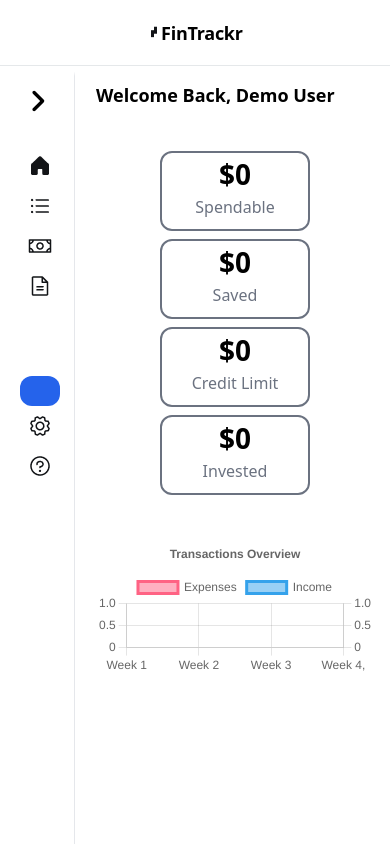
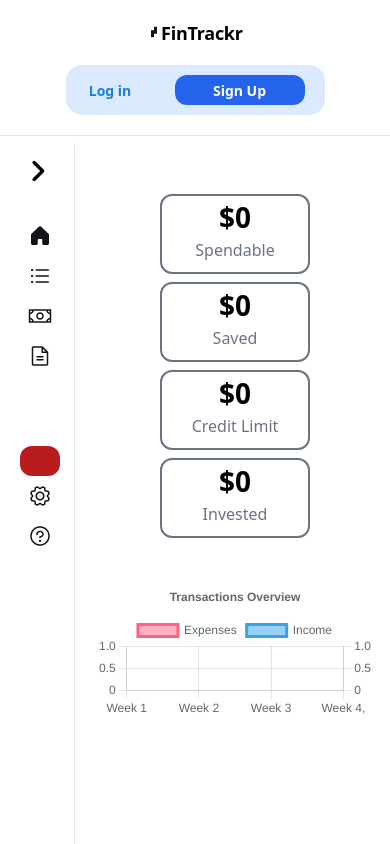
Before and after one commit to ShiiFt38/Finance-Tracker, a React (Create React App) app: page /Dashboard in a window 390 px wide. Shown: the top 844 px of the page. Built offline with nearby package versions, Linux system fonts and the light colour scheme.

Commit message:
Auth0 Security Authentication

```diff
--- a/package.json
+++ b/package.json
@@ -3,6 +3,7 @@
   "version": "0.1.0",
   "private": true,
   "dependencies": {
+    "@auth0/auth0-react": "^2.2.4",
     "@fortawesome/fontawesome-svg-core": "^6.6.0",
     "@fortawesome/free-brands-svg-icons": "^6.5.1",
     "@fortawesome/free-regular-svg-icons": "^6.5.1",
--- a/src/Components/Button.js
+++ b/src/Components/Button.js
@@ -8,7 +8,7 @@ function Button({text, onClick, iconSrc, iconAlt, link, width}) {
   return (
     <Link to={link}>
       <button
-        className={`flex justify-center align-middle items-center px-8 py-2.5 mt-3.5 font-bold whitespace-nowrap ${accentColor} rounded-xl text-white sm:w-[130px] ${width} sm:h-[30px] md:h-[35px] hover:bg-[#637587] transition-all duration-1000ms ease-in max-md:px-5 cursor-pointer`}
+        className={`flex justify-center align-middle items-center px-8 py-2.5 my-[10px] mx-[20px] font-bold whitespace-nowrap ${accentColor} rounded-xl text-white sm:w-[130px] ${width} sm:h-[30px] md:h-[35px] hover:bg-[#637587] transition-all duration-1000ms ease-in max-md:px-5 cursor-pointer`}
         onClick={onClick}
       >
         {iconSrc && <img src={iconSrc} alt={iconAlt} className="w-5 h-5 aspect-square mr-2" />}
--- a/src/Components/Dashside.js
+++ b/src/Components/Dashside.js
@@ -4,23 +4,25 @@ import Transactionicon from '../assets/transaction.png'
 import Budgetsicon from '../assets/budget.png';
 // import Goalsicon from '../assets/Goals.png';
 import Reportsicon from '../assets/Reports.png'
-import Settingsicon from  "../assets/Settings.png";
+import Settingsicon from "../assets/Settings.png";
 import Helpicon from '../assets/Help.png';
-import Logout from '../assets/right-from-bracket-solid.svg'
+// import Logout from '../assets/right-from-bracket-solid.svg'
 import { Link } from 'react-router-dom';
-import { useAccentColor } from '../Context/AccentColorContext';
+// import { useAccentColor } from '../Context/AccentColorContext';
+import LogOut from './LogOut';
+
 
 const Dashside = () => {
     const [open, setOpen] = useState(false);
 
-    const { accentColor } = useAccentColor();
+    // const { accentColor } = useAccentColor();
 
     const Menus = [
-        {name: "Dashboard", icon: Homeicon, alt: "home", link: "/Dashboard"},
-        {name: "Transactions", icon:Transactionicon, alt: "transaction", link: "/Transactions"},
-        {name: "Budgets", icon: Budgetsicon, alt: "Budget", link: "/Budgets" },
+        { name: "Dashboard", icon: Homeicon, alt: "home", link: "/Dashboard" },
+        { name: "Transactions", icon: Transactionicon, alt: "transaction", link: "/Transactions" },
+        { name: "Budgets", icon: Budgetsicon, alt: "Budget", link: "/Budgets" },
         // {name: "Goals", icon: Goalsicon, alt: "Goals", link: " "},
-        {name: "Reports", icon: Reportsicon, alt: "Reports", link: "/Reports"}
+        { name: "Reports", icon: Reportsicon, alt: "Reports", link: "/Reports" }
     ];
 
     return (
@@ -28,7 +30,9 @@ const Dashside = () => {
             <nav className='h-full overflow-hidden sticky flex flex-col space-y-3 pt-5 px-5 border-r shadow-sm'>
                 <div>
 
-                {open ? <img src="./images/angle-left-solid.svg" className='w-[17px] h-[30px] mb-[30px] cursor-pointer' alt="open menu" onClick={() => {setOpen(!open)}}></img> : <img src="./images/angle-right-solid.svg" className='w-[17px] h-[30px] mx-auto mb-[30px] cursor-pointer' alt="close menu" onClick={() => {setOpen(!open)}}></img>}
+                    {open ?
+                        <img src="./images/angle-left-solid.svg" className='w-[17px] h-[30px] mb-[30px] cursor-pointer' alt="open menu" onClick={() => { setOpen(!open) }}></img>
+                        : <img src="./images/angle-right-solid.svg" className='w-[17px] h-[30px] mx-auto mb-[30px] cursor-pointer' alt="close menu" onClick={() => { setOpen(!open) }}></img>}
 
                     {Menus.map(menu => {
                         return (
@@ -39,13 +43,7 @@ const Dashside = () => {
                         )
                     })}
                     <div>
-                <Link to='/'>
-                <button
-                  className={`flex justify-center align-middle items-center mt-[70px] font-bold ${accentColor} gap-2 rounded-xl text-white ${open ? 'w-[150px] px-6' : 'w-[40px] px-0'} h-[30px] hover:bg-[#637587] transition-all duration-1000ms ease-in max-md:px-5 cursor-pointer`}>
-                  <img src={Logout} alt="Logout" className="w-5 aspect-square m-auto" />
-                  <span className={`${!open ? 'translate-x-[-208px] hidden' : 'translate-x-0'} w-full `}>Log Out</span>
-                </button>
-                </Link>
+                        <LogOut open={open}/>
 
                         <Link to='/Settings' className={`flex px-2 w-[180px] sticky space-x-3 ${!open ? 'hover:none' : 'sm:hover:none md:hover:bg-gray-300'} p-2 rounded-xl`}>
                             <img className={`${!open ? 'sm:hover:bg-gray-200' : 'hover:none'} rounded-md`} src={Settingsicon} alt='settings' />
--- a/src/Components/Header.js
+++ b/src/Components/Header.js
@@ -1,8 +1,12 @@
 import { Link } from 'react-router-dom';
 import Button from './Button';
+import LoginButton from './LoginButton';
+import { useAuth0 } from '@auth0/auth0-react';
 
 
-function Header({hidden}) {
+function Header() {
+  const { isAuthenticated } = useAuth0();
+
   return (
     <header className="sticky flex flex-wrap bg-white sm:flex-col md:flex-row place-items-center justify-between mx-auto sm:w-[100%] md:w-[80%] md:rounded-[10px] min-h-[65px] top-0 left-0 border-b [border-bottom-style:solid] border-[#e5e8ea]">
 
@@ -17,14 +21,13 @@ function Header({hidden}) {
         </div>
       </div>
 
-      <div className={`${hidden} align-middle h-[65px] flex sm:flex-col text-center sm:pb-20 md:pb-0 sm:pt-30 md:flex-row`}>
-        <Link to='/Login' className=" w-[89px] font-bold text-[#197fe5] m-auto text-[14px] align-middle">
-          Log in
-        </Link>
-        <Button text="Sign Up" link="/SignUp"/>
-      </div>
+      {isAuthenticated === false ?
+        <div className='flex flex-row content-center bg-blue-100 mb-[20px] rounded-2xl '>
+          <LoginButton />
+          <Button text="Sign Up" link="/SignUp" />
+        </div> : <Button text="Dashboard" link="/Dashboard"/>}
 
-  </header>
+    </header>
   );
 };
 
--- /dev/null
+++ b/src/Components/LogOut.js
@@ -0,0 +1,23 @@
+import React from 'react'
+import { useAuth0 } from '@auth0/auth0-react';
+// import logout from "../assets/right-from-bracket-solid.svg";
+
+const LogOut = ({open, setOpen}) => {
+
+    const { logout } = useAuth0();
+
+    // ${open ? 'w-[150px] px-6' : 'w-[40px] px-0'}
+
+    return (
+        <button
+            onClick={() => {
+                logout({ logoutParams: { returnTo: window.location.origin } });
+                setOpen(!open)}}
+            className={`flex justify-center text-center align-center mt-[70px] font-bold bg-red-700 gap-2 rounded-xl text-white h-[30px] hover:bg-[#637587] transition-all duration-1000ms ease-in max-md:px-5 cursor-pointer`}>
+            <img src={logout} alt="" className={`${!open ? 'sm:hover:bg-gray-200' : 'hover:none'} rounded-md`} />
+            <span className={`${!open ? 'translate-x-[-208px] hidden' : 'translate-x-0'} w-full `}>Log Out</span>
+        </button>
+    );
+}
+
+export default LogOut
--- /dev/null
+++ b/src/Components/LoginButton.js
@@ -0,0 +1,13 @@
+import React from 'react'
+import { useAuth0 } from '@auth0/auth0-react';
+
+const LoginButton = () => {
+    const { loginWithRedirect } = useAuth0();
+
+    return (
+    <button onClick={() => loginWithRedirect()}>
+        <p className='w-[89px] font-bold text-[#197fe5] m-auto text-[14px] align-middle'>Log in</p>
+    </button>);
+}
+
+export default LoginButton
--- a/src/Pages/Dashboard.js
+++ b/src/Pages/Dashboard.js
@@ -1,18 +1,29 @@
-import React from 'react'
-import Header from '../Components/Header'
-import Dashside from '../Components/Dashside'
-import MultiLineChart from '../Components/Charts/MultiLineChart'
+import React from 'react';
+import Header from '../Components/Header';
+import Dashside from '../Components/Dashside';
+import MultiLineChart from '../Components/Charts/MultiLineChart';
+import { useAuth0 } from '@auth0/auth0-react';
 
 const Dashboard = () => {
-  const user = 'Demo User'
+  const { user, isAuthenticated, isLoading } = useAuth0();
+
+  if (isLoading) {
+    return <div>Loading ...</div>;
+  }
 
   return (
     <>
-    <Header hidden='hidden' />
-    <Dashside/>
+      <Header hidden='hidden' />
+      <Dashside />
 
-    <main className='p-4 sm:ml-[80px]'>
-        <h1 className='md:text-[22px] sm:text-[18px] font-bold'>Welcome Back, {user}</h1>
+      <main className='p-4 sm:ml-[80px]'>
+        <h1 className='md:text-[22px] sm:text-[18px] font-bold'>{isAuthenticated &&
+          <div className='flex justify-between w-full'>
+            <h2 className='justify-start'>{user.name}</h2>
+            <img src={user.picture} className="w-6 h-6 justify-self-end rounded-full" alt={user.email} />
+        </div>}</h1>
+
+
         <section className='grid lg:grid-cols-4 place-items-center w-full my-[30px] md:grid-cols-2 space-between sm:gap-2 md:gap-2 py-3 mt-[30px]'>
           <div className='border-2 text-center rounded-xl w-[150px] border-gray-500 md:w-48 h-20'>
             <p className='font-bold text-[28px]'>$0</p>
@@ -33,13 +44,13 @@ const Dashboard = () => {
         </section>
 
         <section className='flex h-[500px] w-full justify-center' >
-          <MultiLineChart/>
+          <MultiLineChart />
         </section>
 
         <section className='md:text-[22px] sm:text-[18px] my-[30px] font-bold '>
           <h1>Recent Transactions</h1>
         </section>
-    </main>
+      </main>
     </>
   )
 }
--- a/src/Pages/HomePage.js
+++ b/src/Pages/HomePage.js
@@ -1,20 +1,21 @@
-import React, { useState } from 'react';
+import React from 'react';
 import Header from '../Components/Header';
 import Footer from '../Components/Footer';
 import Button from '../Components/Button';
-import Message from '../Components/Message';
+
 import { useAccentColor } from '../Context/AccentColorContext';
-
+import { useAuth0 } from '@auth0/auth0-react';
+import { Link } from 'react-router-dom';
 
 function HomePage() {
-  const [showMessage, setShowMessage] = useState(false);
-  const {accentColor} = useAccentColor()
+
+  const {accentColor} = useAccentColor();
+  const { isAuthenticated } = useAuth0();
 
   return (
     <>
     <Header />
     <main className="flex flex-col space-y-10  font-bold bg-white w-[100%] justify-center w-full">
-      {showMessage && <Message/>}
 
       {/* Introduction section */}
       <section className='grid grid-cols-12 w-[100%] mt-8 min-h-[400px] '>
@@ -25,13 +26,13 @@ function HomePage() {
             <p className='mx-30px align-middle text-center'>FinTracker is your all-in-one expense and income tracking web app designed to streamline your financial management. With FinTracker, you can effortlessly track your transactions, gain insights into your spending habits, and take control of your finances like never before. Our user-friendly interface allows you to input and categorize your transactions with ease, ensuring that you have a clear overview of your financial activities.</p>
           </div>
 
+          {isAuthenticated === true &&
           <button
-        className={`flex justify-center align-middle items-center px-8 py-2.5 mt-3.5 font-bold whitespace-nowrap ${accentColor} rounded-xl text-white sm:w-[130px] sm:h-[30px] md:h-[35px] hover:bg-[#637587] transition-all duration-1000ms ease-in max-md:px-5 cursor-pointer`}
-        onClick={() => {
-          setShowMessage(true)
-        }}>
-        <span className='sm:text-[14px] md:text-[18px]'>Get Started</span>
-        </button>
+            className={`flex justify-center align-middle items-center px-8 py-2.5 mt-3.5 font-bold whitespace-nowrap ${accentColor} rounded-xl text-white sm:w-[130px] sm:h-[30px] md:h-[35px] hover:bg-[#637587] transition-all duration-1000ms ease-in max-md:px-5 cursor-pointer`}>
+            <Link to="/Dashboard">
+              <span className='sm:text-[14px] md:text-[18px]'>Get Started</span>
+              </Link>
+        </button>}
         </div>
 
         {/* Second column of intro section */}
@@ -57,7 +58,7 @@ function HomePage() {
       </section>
 
       {/* Features section */}
-      <section className='grid grid-rows-12 space-x-5 space-y-10 justify-center w-[100%] min-h-[500px] my-100px'>
+      <section className='grid grid-rows-12 col-auto gap-6 justify-center w-[100%] min-h-[500px] my-100px'>
         <div className='row-start-1 row-span-1 text-center h-fit'>
           <h1 className='font-bold text-[28px] mx-auto '>Features</h1>
         </div>
--- a/src/index.js
+++ b/src/index.js
@@ -1,18 +1,28 @@
 import React from 'react';
-import ReactDOM from 'react-dom/client';
 import './index.css';
 import App from './App';
 import { BrowserRouter } from 'react-router-dom';
 import { AccentColorProvider } from './Context/AccentColorContext';
+import { createRoot } from 'react-dom/client';
+import { Auth0Provider } from '@auth0/auth0-react';
 
 
-const root = ReactDOM.createRoot(document.getElementById('root'));
+
+const root = createRoot(document.getElementById('root'));
 root.render(
   <BrowserRouter>
     <React.StrictMode>
-      <AccentColorProvider>
-        <App />
-      </AccentColorProvider>
+      <Auth0Provider
+        domain="dev-3jqfs0a66d4d7ume.us.auth0.com"
+        clientId="Z8HTZr9eSctTePSX2drtX0d0bHoyk18n"
+        authorizationParams={{
+          redirect_uri: window.location.origin
+        }}
+      >
+        <AccentColorProvider>
+          <App />
+        </AccentColorProvider>
+      </Auth0Provider>,
     </React.StrictMode>
   </BrowserRouter>
 );
```
Also changed, not shown: 1 other file (tests, documents, lock files or other folders). Lines whose indentation alone changed are shown as unchanged.
